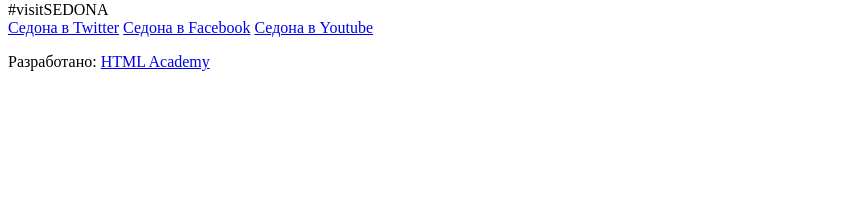
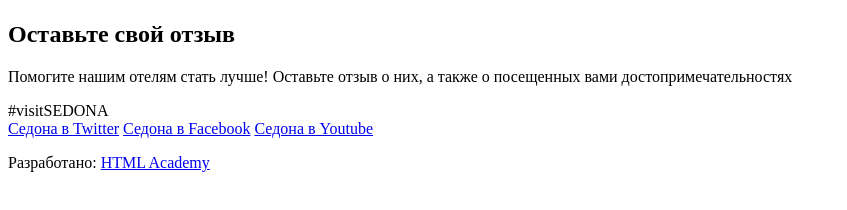
Before and after one commit to Pycu4/202134-sedona, a website: page form.html in a window 1280 px wide. Shown: the part 234-444 px from the top of the page, without its empty margins (0-847 px from the left). Drawn offline with Linux system fonts and the light colour scheme.

Commit message:
Разметил section .promo (первую) на странице form.html

```diff
--- a/form.html
+++ b/form.html
@@ -31,6 +31,11 @@
         <section class="hero hero_inner">
           <img class="hero__heading" src="http://placehold.it/230x40" width="230" height="40" alt="Sedona" title="Sedona">
         </section>
+        <section class="promo">
+          <h2 class="promo__title">Оставьте свой отзыв</h2>
+          <p class="promo__text">Помогите нашим отелям стать лучше! Оставьте отзыв о них, а также о посещенных вами достопримечательностях</p>
+        </section>
+
       </main>
     <footer class="page-footer">
       <span class="page-footer__hashtag">#visitSEDONA</span>
```
